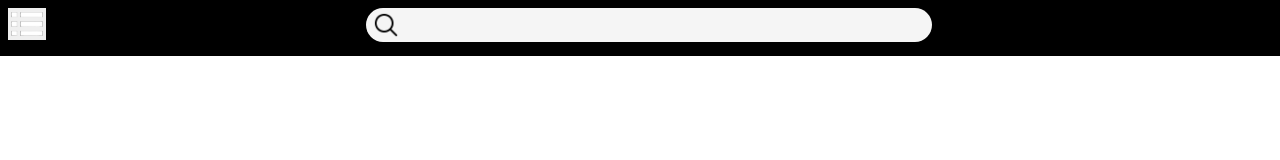
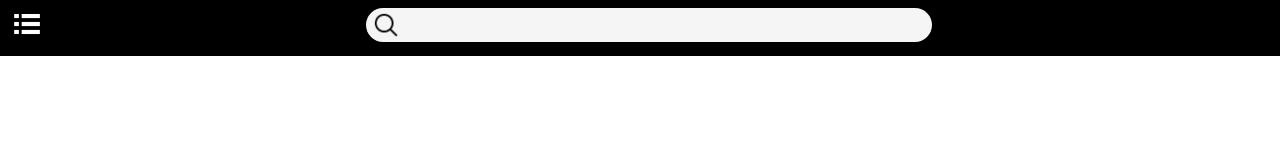
Before and after one commit to smile-code-mv/video-player, a React (Vite) app in the folder frontend/: page / in a window 1280 px wide. Shown: the top 160 px of the page. Built offline with nearby package versions, Linux system fonts and the light colour scheme.

Commit message:
Fixed navigation button

```diff
--- a/frontend/src/components/Header/Header.scss
+++ b/frontend/src/components/Header/Header.scss
@@ -4,8 +4,9 @@
   border: none;
   background-image: url(/white-menu.png);
   background-repeat: no-repeat;
-  background-size: cover;
+  background-size: contain;
   background-position: center;
+  background-color: transparent;
 }
 #search_input{
   padding-left: 4%;
```
